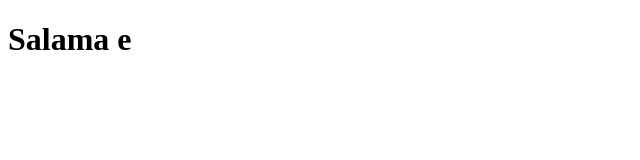
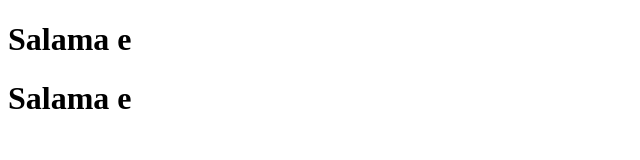
Before and after one commit to JordieRayanne/festival, a plain HTML site: page index2.html in a window 1280 px wide. Shown: the whole page, without its empty margins (0-640 px from the left). Drawn offline with Linux system fonts and the light colour scheme.

Commit message:
second_2

```diff
--- a/index2.html
+++ b/index2.html
@@ -7,5 +7,6 @@
 </head>
 <body>
     <h1>Salama e</h1>
+    <h1>Salama e</h1>
 </body>
 </html>
```
